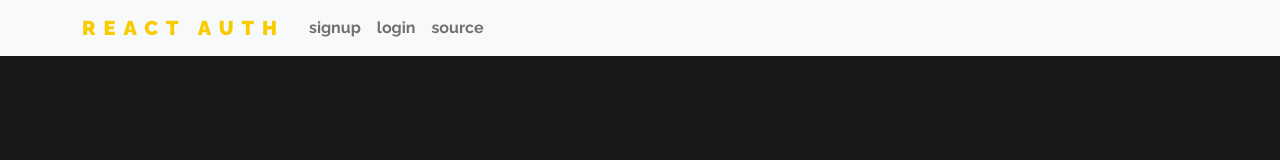
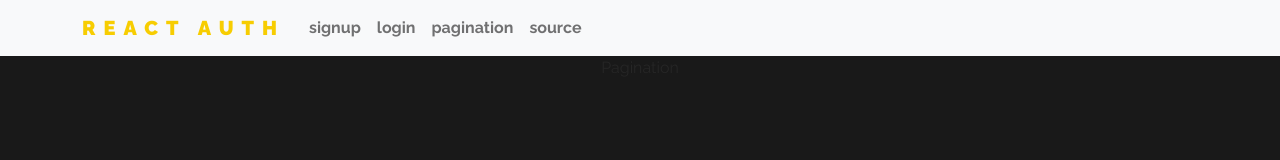
Before and after one commit to scsx/React-Authentication-With-Firebase-And-Routing, a React (Create React App) app in the folder reactauth/: page /pagination in a window 1280 px wide. Shown: the top 160 px of the page. Built offline with nearby package versions, Linux system fonts and the light colour scheme; no server answers.

Commit message:
Pagination start

```diff
--- a/reactauth/src/components/App.js
+++ b/reactauth/src/components/App.js
@@ -10,6 +10,7 @@ import Signup from "./Signup"
 import UpdateProfile from "./UpdateProfile"
 import AccordionCpt from "./Accordion"
 import D3ex1 from "./D3-1"
+import Pagination from "./Pagination"
 
 function App() {
     return (
@@ -22,6 +23,7 @@ function App() {
                         <Nav className='mr-auto'>
                             <Nav.Link href='/signup'>signup</Nav.Link>
                             <Nav.Link href='/login'>login</Nav.Link>
+                            <Nav.Link href='/pagination'>pagination</Nav.Link>
                             <Nav.Link
                                 href='https://www.youtube.com/watch?v=PKwu15ldZ7k'
                                 target='_blank'>
@@ -53,6 +55,7 @@ function App() {
                             {/* Free to visit */}
                             <Route path='/login' component={Login} />
                             <Route path='/signup' component={Signup} />
+                            <Route path='/pagination' component={Pagination} />
                             <Route
                                 path='/forgot-password'
                                 component={ForgotPassword}
--- /dev/null
+++ b/reactauth/src/components/Pagination.js
@@ -0,0 +1,9 @@
+import React from 'react'
+
+export default function Pagination() {
+    return (
+        <div>
+            Pagination
+        </div>
+    )
+}
```
Also changed, not shown: 2 other files (tests, documents, lock files or other folders).
